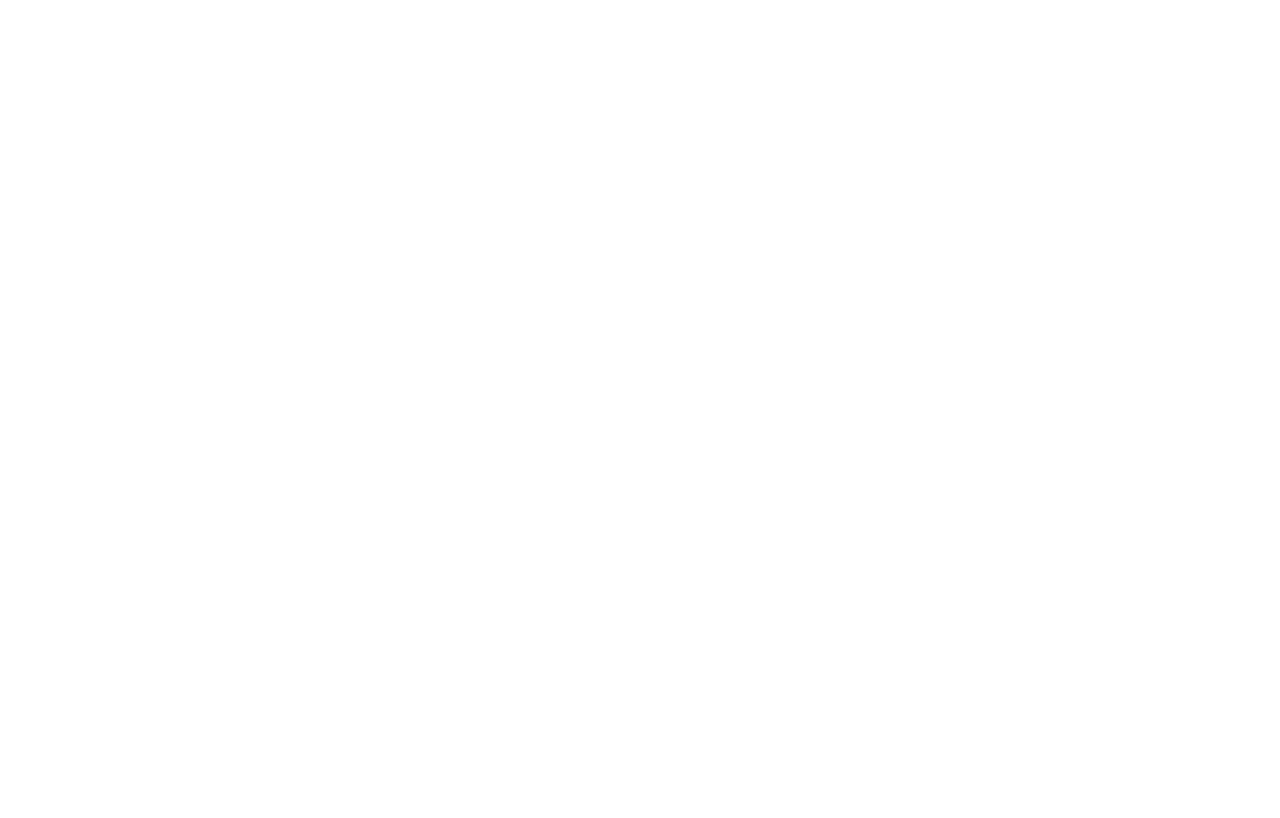
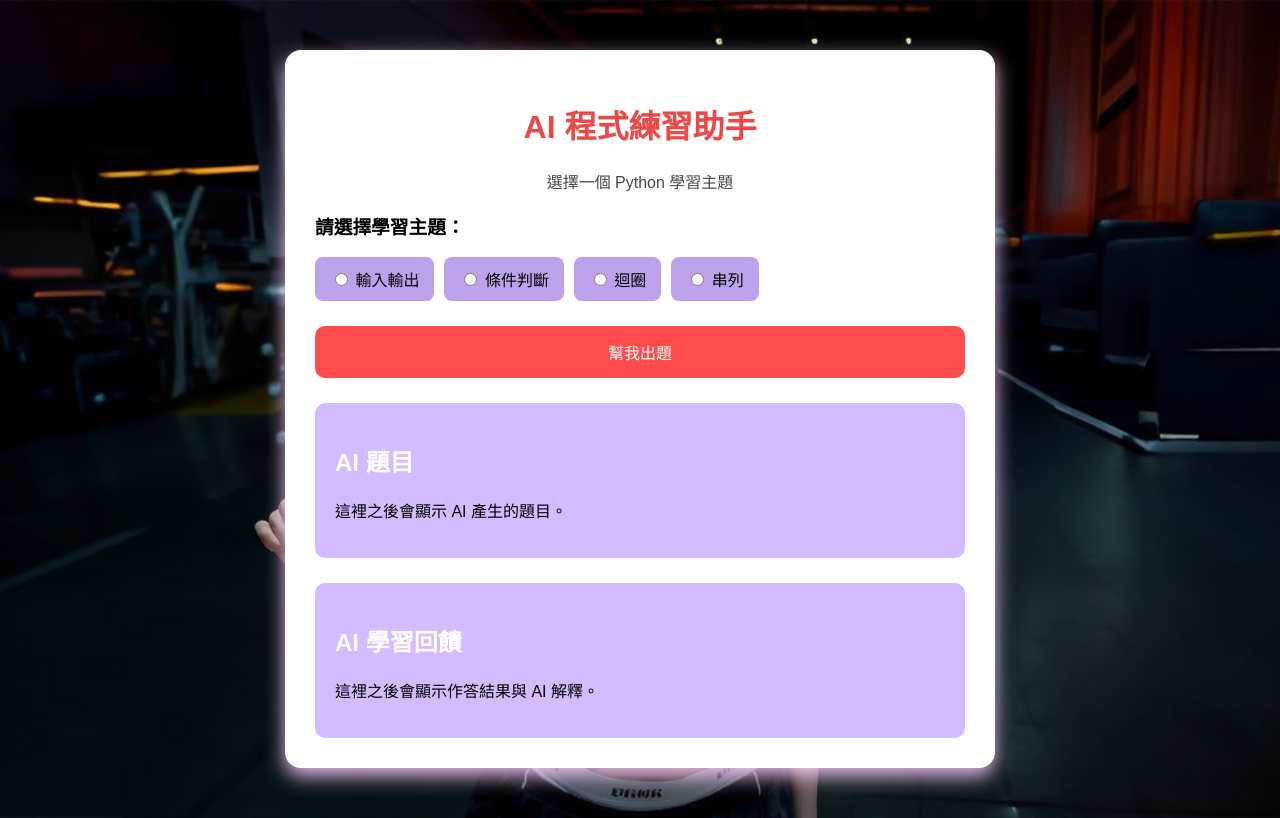
Before and after one commit to sie-0818/-, a plain HTML site: page INDEX.HTML in a window 1280 px wide. Drawn offline with Linux system fonts and the light colour scheme.

Commit message:
first commit

```diff
--- a/INDEX.HTML
+++ b/INDEX.HTML
@@ -1,12 +1,50 @@
 <!DOCTYPE html>
-<html lang="en">
+<html lang="zh-TW">
 <head>
     <meta charset="UTF-8">
-    <meta name="viewport" content="width=
-    , initial-scale=1.0">
-    <title>Ai 程式練習助手</title>
+    <title>AI 程式練習助手</title>
+    <link rel="stylesheet" href="static/style.css">
 </head>
 <body>
-
+    <div class="container">
+        <h1>AI 程式練習助手</h1>
+        <p class="subtitle">
+            選擇一個 Python 學習主題
+        </p>
+        <h3>請選擇學習主題：</h3>
+        <div class="topics">
+            <label>
+                <input type="radio" name="topic">
+                輸入輸出
+            </label>
+            <label>
+                <input type="radio" name="topic">
+                條件判斷
+            </label>
+            <label>
+                <input type="radio" name="topic">
+                迴圈
+            </label>
+            <label>
+                <input type="radio" name="topic">
+                串列
+            </label>
+        </div>
+        <button class="main-btn">
+            幫我出題
+        </button>
+        <div class="question-box">
+            <h2>AI 題目</h2>
+            <p>
+                這裡之後會顯示 AI 產生的題目。
+            </p>
+        </div>
+        <div class="feedback-box">
+            <h2>AI 學習回饋</h2>
+            <p>
+                這裡之後會顯示作答結果與 AI 解釋。
+            </p>
+        </div>
+    </div>
 </body>
 </html>
--- /dev/null
+++ b/static/style.css
@@ -0,0 +1,66 @@
+body {
+    font-family: Arial, sans-serif;
+    background-image: url('3b18780afece5fd66fb8e78e2d207999.jpg');
+    background-size: cover;
+    background-position: center;
+    background-repeat: no-repeat;
+    margin: 0;
+    padding: 0;
+}
+
+h1 {
+    text-align: center;
+    color: #ec4848;
+}
+
+.subtitle {
+    text-align: center;
+    color: #484747;
+}
+
+.topics {
+    display: flex;
+    gap: 10px;
+    flex-wrap: wrap;
+}
+
+.topics label {
+    background-color: #bba2ea;
+    padding: 10px 15px;
+    border-radius: 8px;
+    cursor: pointer;
+}
+
+.main-btn {
+    width: 100%;
+    margin-top: 25px;
+    padding: 14px;
+    border: none;
+    border-radius: 10px;
+    background-color: #ff2020cd;
+    color: white;
+    cursor: pointer;
+    font-size: 16px;
+}
+
+.question-box,
+.feedback-box {
+    margin-top: 25px;
+    padding: 20px;
+    background-color: #d3bcff;
+    border-radius: 10px;
+}
+
+.question-box h2,
+.feedback-box h2 {
+    color: #ffffff;
+}
+
+.container {
+    width: 650px;
+    margin: 50px auto;
+    padding: 30px;
+    background-color: white;
+    border-radius: 16px;
+    box-shadow: 0 8px 20px rgba(254, 211, 254, 0.904);
+}
--- /dev/null
+++ b/stye.css
@@ -0,0 +1,63 @@
+body {
+    font-family: Arial, sans-serif;
+    background-color: #eef6f7;
+    margin: 0;
+    padding: 0;
+}
+
+h1 {
+    text-align: center;
+    color: #0f766e;
+}
+
+.subtitle {
+    text-align: center;
+    color: #666;
+}
+
+.topics {
+    display: flex;
+    gap: 10px;
+    flex-wrap: wrap;
+}
+
+.topics label {
+    background-color: #ccfbf1;
+    padding: 10px 15px;
+    border-radius: 8px;
+    cursor: pointer;
+}
+
+.main-btn {
+    width: 100%;
+    margin-top: 25px;
+    padding: 14px;
+    border: none;
+    border-radius: 10px;
+    background-color: #14b8a6;
+    color: white;
+    cursor: pointer;
+    font-size: 16px;
+}
+
+.question-box,
+.feedback-box {
+    margin-top: 25px;
+    padding: 20px;
+    background-color: #f0fdfa;
+    border-radius: 10px;
+}
+
+.question-box h2,
+.feedback-box h2 {
+    color: #0f766e;
+}
+
+.container {
+    width: 650px;
+    margin: 50px auto;
+    padding: 30px;
+    background-color: white;
+    border-radius: 16px;
+    box-shadow: 0 8px 20px rgba(0, 0, 0, 0.08);
+}
```
Also changed, not shown: static/3b18780afece5fd66fb8e78e2d207999.jpg (added).
